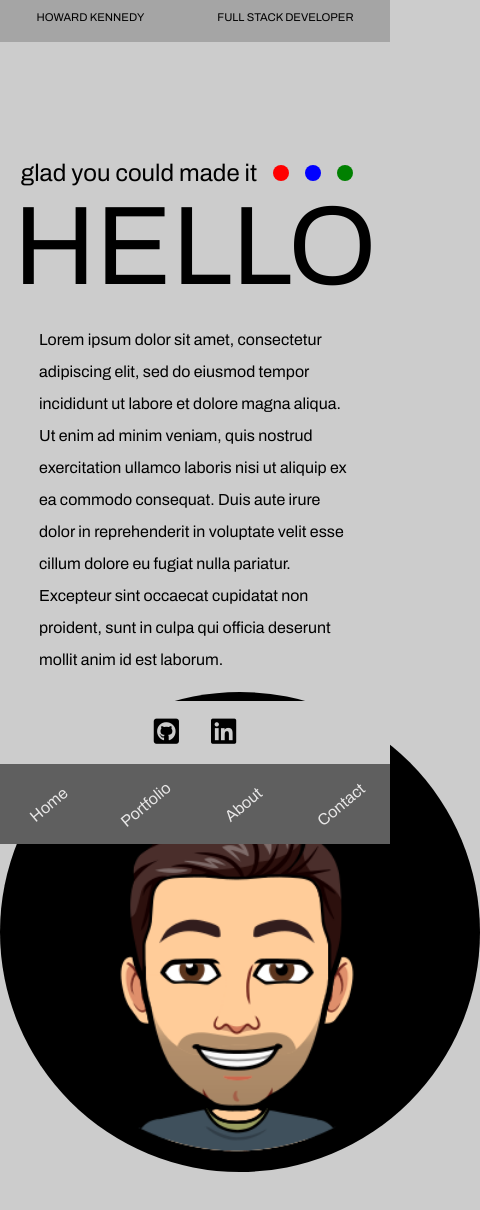
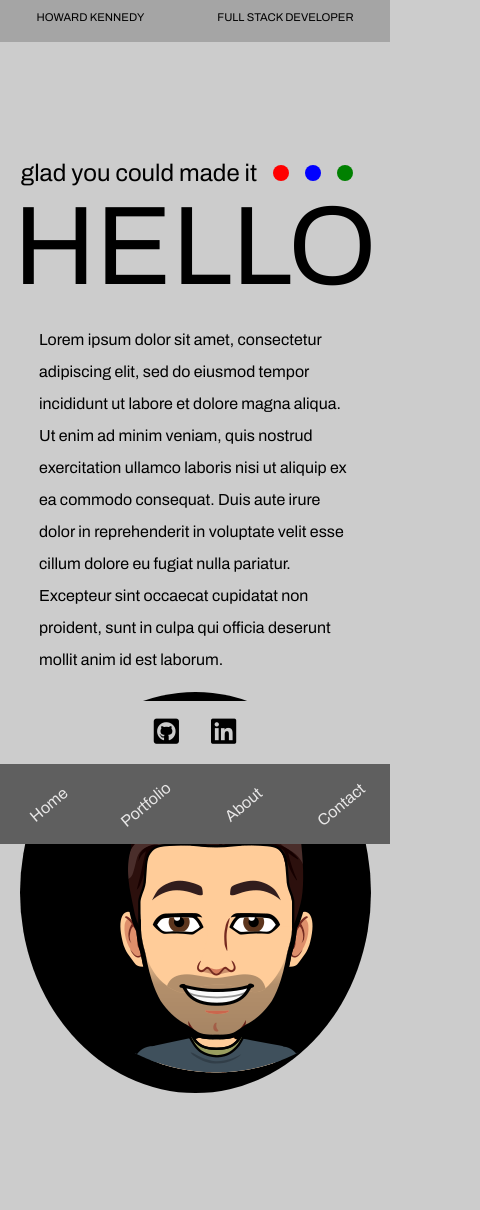
Before and after one commit to hkennedyvi/hk-portfolio, a React (Create React App) app: page / in a window 390 px wide. Shown: the top 1210 px of the page, 480 px wide, since content can reach past the window. Built offline with nearby package versions, Linux system fonts and the light colour scheme.

Commit message:
main image fix

```diff
--- a/src/components/Main/main.scss
+++ b/src/components/Main/main.scss
@@ -139,6 +139,8 @@ $colorFour: #ffc0cb;
 
     .image_frame {
         margin: 0 auto;
+        height: 90%;
+        width: 90%;
     }
 
     @keyframes slide-up {
```
